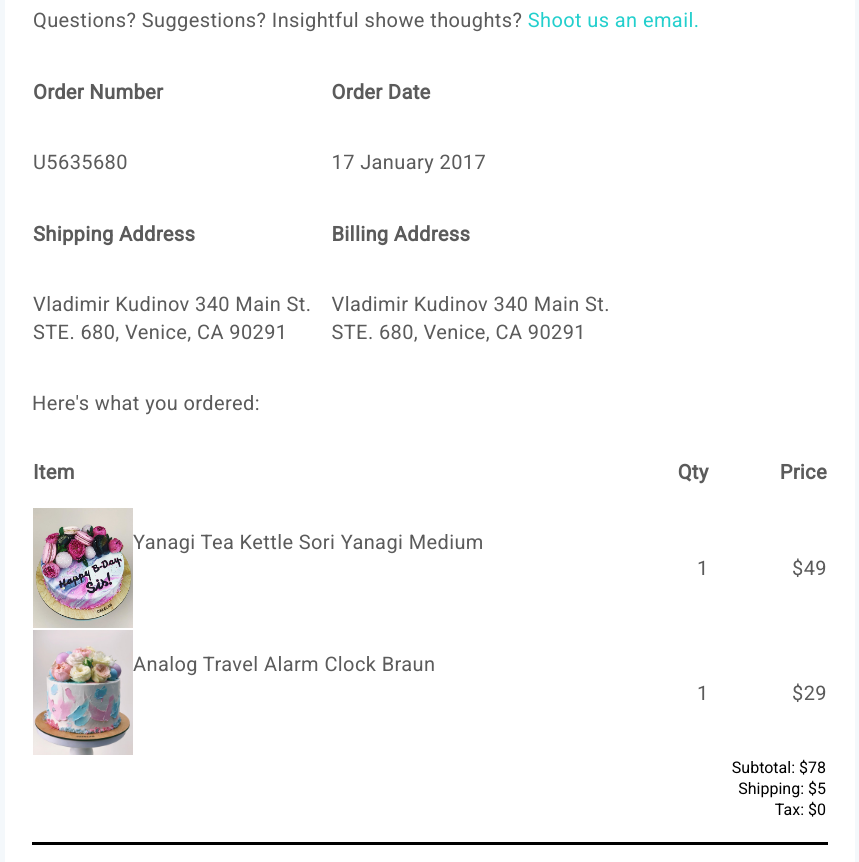
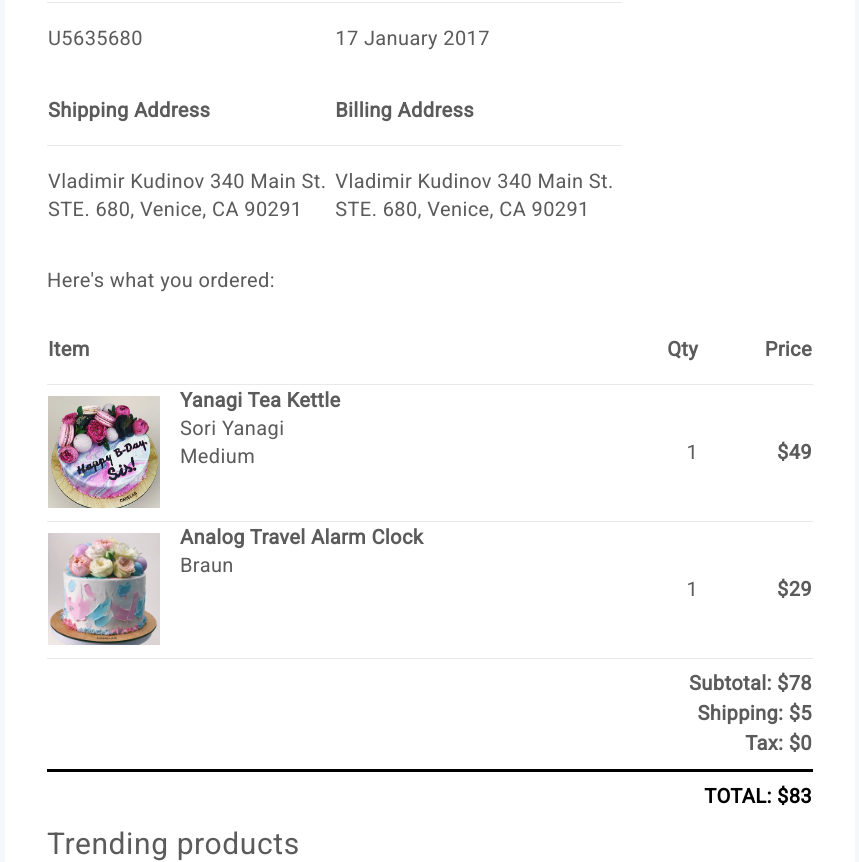
Before and after one commit to ssvStyle/FirstScreen, a plain HTML site: page index.html in a window 1280 px wide. Shown: the part 630-1492 px from the top of the page, without its empty margins (210-1069 px from the left). Drawn offline with Linux system fonts and the light colour scheme.

Commit message:
3.0 done

```diff
--- a/css/style.css
+++ b/css/style.css
@@ -2,19 +2,8 @@ body {
     font-family:  'Roboto', sans-serif;
 }
 
-h1 {
-    text-align: center;
-    font-weight: 900;
-    font-size: 45px;
-    line-height: 53px;
-    letter-spacing: 0.02em;
-}
-
-h1, a {
+a {
     color: #23CFCD;
-}
-
-a {
     text-decoration: none;
 }
 
@@ -23,10 +12,31 @@ table {
 }
 
 p {
+    display: inline-block;
     font-size: 20px;
     line-height: 140%;
     letter-spacing: 0.02em;
     color: #5B5B5B;
+}
+
+tfoot tr td {
+    padding: 0px 10px;
+}
+
+.tableBody h1 {
+    text-align: center;
+    font-family: Roboto;
+    font-style: normal;
+    font-weight: 900;
+    font-size: 45px;
+    line-height: 53px;
+    letter-spacing: 0.02em;
+    color: #23CFCD;
+}
+
+.item caption {
+    font-size: 40px;
+    font-weight: normal;
 }
 
 .tableBorder {
@@ -36,15 +46,17 @@ p {
     border-collapse: collapse;
 
 }
-/*
-tmp
-*/
-.tableBody tr td {
-    /*border: 1px solid black;*/
+
+.tableBody{
+    margin: 40px;
 }
 
-.tableBody{
-    margin: 25px;
+.grayLine {
+    border-bottom: 1px solid #E9E9E9;
+}
+
+.blackLine {
+   border-bottom: 3px solid black;
 }
 
 .thanksText {
@@ -55,13 +67,6 @@ tmp
     line-height: 102px;
     letter-spacing: 0.02em;
     text-align: center;
-}
-
-.text {
-    font-size: 20px;
-    line-height: 140%;
-    letter-spacing: 0.02em;
-    color: #5B5B5B;
 }
 
 .info {
@@ -76,8 +81,17 @@ tmp
     width: 50%;
 }
 
+.cart tr td p {
+    margin: 0;
+    display: block;
+}
+
 .cart caption, th {
     text-align: left;
+}
+
+.cart caption p {
+    font-size: 20px;
 }
 
 .cart {
@@ -85,8 +99,30 @@ tmp
     width: 100%;
 }
 
-.cart .price {
+.tright {
     text-align: right;
+}
+
+.total {
+    text-align: right;
+    width: 100%;
+}
+
+.pt-10 {
+    padding-top: 10px;
+}
+
+.total p {
+    margin: 0;
+}
+
+.totalPrice {
+    font-weight: 900;
+    font-size: 20px;
+    line-height: 140%;
+    text-align: right;
+    letter-spacing: 0.02em;
+    color: #000000;
 }
 
 .img_1 {
@@ -102,12 +138,31 @@ tmp
     background-image: url('../images/4.jpg');
 }
 
+.img_1_prew {
+    background-image: url('../images/1.jpg');
+}
+
+.img_2_prew {
+    background-image: url('../images/2.jpg');
+}
+
+.img_1_prew, .img_2_prew {
+    width: 112px;
+    height: 112px;
+    margin: 10px 20px 10px 0px;
+    float: left;
+}
+
 .img_1, .img_2, .img_3, .img_4 {
     width: 100%;
     height: 400px;
+    border-radius: 2px;
+    margin-bottom: 15px;
+}
+
+.img_1, .img_2, .img_3, .img_4, .img_1_prew, .img_2_prew {
     background-size: 100%;
     background-position: center;
-    border-radius: 2px;
 }
 
 .item {
@@ -119,7 +174,37 @@ tmp
     padding: 10px;
 }
 
-.header {
+.item tr td p {
+    margin: 0;
+}
+
+.item caption {
+    text-align: left;
+    font-size: 30px;
+    line-height: 140%;
+    letter-spacing: 0.02em;
+    color: #5B5B5B;
+}
+
+.widt-70 {
+    width: 70%;
+}
+
+.b {
     font-weight: bold;
+}
 
+.right {
+    float: right;
 }
+
+.button {
+    display: block;
+    text-align: center;
+    background-color: #27CBCC;
+    color: #F4F8FB;
+    width: 100%;
+    height: 40px;
+    border-radius: 5px;
+    font-size: 1.4em;
+}
--- a/index.html
+++ b/index.html
@@ -7,6 +7,7 @@
     <link href="https://fonts.googleapis.com/css?family=Roboto&display=swap" rel="stylesheet">
 
     <link href="https://fonts.googleapis.com/css2?family=Indie+Flower&display=swap" rel="stylesheet">
+
     <title>Email</title>
 </head>
 <body>
@@ -21,8 +22,8 @@
                         </td>
                     </tr>
                     <tr>
-                        <td>
-                            <p class="thanksText">Thanks</p>
+                        <td class="thanksText">
+                            Thanks
                         </td>
                     </tr>
                     <tr>
@@ -30,12 +31,12 @@
                             <table>
                                 <tr>
                                     <td>
-                                        <p class="text">Hey Vladimir,</p>
+                                        <p>Hey Vladimir,</p>
                                     </td>
                                 </tr>
                                 <tr>
                                     <td>
-                                        <p class="text">
+                                        <p>
                                             Your Mailto order <a href="">U5635680</a> has successfully been placed. You'll fin all the
                                             details about your order below, and we'll send you a shipping
                                             confirmation email as soon as your order ships. In the meantime, you can
@@ -45,8 +46,8 @@
                                 </tr>
                                 <tr>
                                     <td>
-                                        <p class="text">
-                                            Questions? Suggestions? Insightful showe thoughts? <a href="">Shoot us an email.</a>
+                                        <p>
+                                            Questions? Suggestions? Insightful showe thoughts? <a href="mailto:test@test.com">Shoot us an email.</a>
                                         </p>
                                     </td>
                                 </tr>
@@ -61,7 +62,7 @@
                         <td>
                             <table class="info">
                                 <thead>
-                                    <tr>
+                                    <tr class="grayLine">
                                         <th><p>Order Number</p></th>
                                         <th><p>Order Date</p></th>
                                     </tr>
@@ -80,7 +81,7 @@
                             <table class="info">
 
                                 <thead>
-                                    <tr>
+                                    <tr class="grayLine">
                                         <th><p>Shipping Address</p></th>
                                         <th><p>Billing Address</p></th>
                                     </tr>
@@ -103,45 +104,63 @@
                             <table class="cart">
                                 <caption><p>Here's what you ordered:</p></caption>
                                 <thead>
-                                    <tr>
-                                        <th width="70%"><p>Item</p></th>
-                                        <th class="price"><p>Qty</p></th>
-                                        <th class="price"><p>Price</p></th>
+                                    <tr class="grayLine">
+                                        <th class="widt-70"><p>Item</p></th>
+                                        <th class="tright"><p>Qty</p></th>
+                                        <th class="tright"><p>Price</p></th>
                                     </tr>
                                 </thead>
                                 <tbody>
                                     <tr>
-                                        <td width="70%"><img style="float: left;" width="100" src="images/1.jpg"><p>Yanagi Tea Kettle Sori Yanagi Medium</p></td>
-                                        <td class="price"><p>1</p></td>
-                                        <td class="price"><p>$49</p></td>
+                                        <td class="widt-70">
+                                            <div class="img_1_prew"></div>
+                                            <p class="b">Yanagi Tea Kettle</p>
+                                            <p>Sori Yanagi</p>
+                                            <p>Medium</p>
+                                        </td>
+                                        <td class="tright">
+                                            <p>1</p>
+                                        </td>
+                                        <td class="tright">
+                                            <p class="b">$49</p>
+                                        </td>
                                     </tr>
+
+                                    <tr><td colspan="3" class="grayLine"></td></tr>
+
                                     <tr>
-                                        <td width="70%"><img  style="float: left;" width="100"  src="images/2.jpg"><p>Analog Travel Alarm Clock Braun</p></td>
-                                        <td class="price"><p>1</p></td>
-                                        <td class="price"><p>$29</p></td>
+                                        <td class="widt-70">
+                                            <div class="img_2_prew"></div>
+                                            <p class="b">Analog Travel Alarm Clock </p>
+                                            <p>Braun</p>
+                                        </td>
+                                        <td><p class="tright">1</p></td>
+                                        <td><p class="b tright">$29</p></td>
                                     </tr>
+
+                                    <tr><td colspan="3" class="grayLine"></td></tr>
+
                                     <tr>
-                                        <td colspan="3">
-                                            <table style="float: right; text-align: right;">
-                                                <tr>
-                                                    <td>Subtotal: $78</td>
-                                                </tr>
-                                                <tr>
-                                                    <td>Shipping: $5</td>
-                                                </tr>
-                                                <tr>
-                                                    <td>Tax: $0</td>
-                                                </tr>
-                                            </table>
+                                        <td colspan="3" class="total pt-10">
+                                            <p class="b">Subtotal: $78</p>
                                         </td>
                                     </tr>
                                     <tr>
-                                        <td colspan="3" style="border-bottom: 3px solid black;  padding-top: 20px;">
+                                        <td colspan="3" class="total">
+                                            <p class="b">Shipping: $5</p>
                                         </td>
                                     </tr>
                                     <tr>
-                                        <td colspan="3" style="text-align: right; padding-top: 20px">
-                                            <b>TOTAL: $83</b>
+                                        <td colspan="3" class="total">
+                                            <p class="b">Tax: $0</p>
+                                        </td>
+                                    </tr>
+
+                                    <tr><td colspan="3" class="blackLine pt-10"></td></tr>
+
+                                    <tr>
+                                        <td colspan="3" class="pt-10 total">
+                                            <p class="totalPrice">TOTAL: $83</p>
                                         </td>
                                     </tr>
                                 </tbody>
@@ -154,19 +173,23 @@
                     <tr>
                         <td>
                             <table class="item">
-                                <caption style="text-align: left">Trending products</caption>
+                                <caption>Trending products</caption>
                                 <tbody>
                                 <tr>
                                     <td>
                                         <div class="img_1">
                                         </div>
-                                        <p class="header">Yanagi Tea Kettle</p>$12
+                                        <p class="b">Yanagi Tea Kettle</p>
+                                        <p class="b right">$12</p>
+                                        <br>
                                         <p>Sori Yanagi</p>
                                     </td>
                                     <td>
                                         <div class="img_2">
                                         </div>
-                                        <p class="header">Yanagi Tea Kettle</p>$26
+                                        <p class="b">Yanagi Tea Kettle</p>
+                                        <p class="b right">$26</p>
+                                        <br>
                                         <p>Sori Yanagi</p>
                                     </td>
                                 </tr>
@@ -174,13 +197,17 @@
                                     <td>
                                         <div class="img_3">
                                         </div>
-                                        <p class="header">Yanagi Tea Kettle</p><p style="float: right">$50</p>
+                                        <p class="b">Yanagi Tea Kettle</p>
+                                        <p class="b right">$50</p>
+                                        <br>
                                         <p>Sori Yanagi</p>
                                     </td>
                                     <td>
                                         <div class="img_4">
                                         </div>
-                                        <p class="header">Yanagi Tea Kettle</p>$70
+                                        <p class="b">Yanagi Tea Kettle</p>
+                                        <p class="b right">$70</p>
+                                        <br>
                                         <p>Sori Yanagi</p>
                                     </td>
                                 </tr>
@@ -194,7 +221,7 @@
                 <tfoot>
                     <tr>
                         <td>
-                            <button style="background-color: #27CBCC; color: #F4F8FB; width: 100%; height: 40px; border-radius: 5px; font-size: 1.4em">EiBack to Shop</button>
+                            <a href="" class="button">EiBack to Shop</a>
                         </td>
                     </tr>
                 </tfoot>
```
